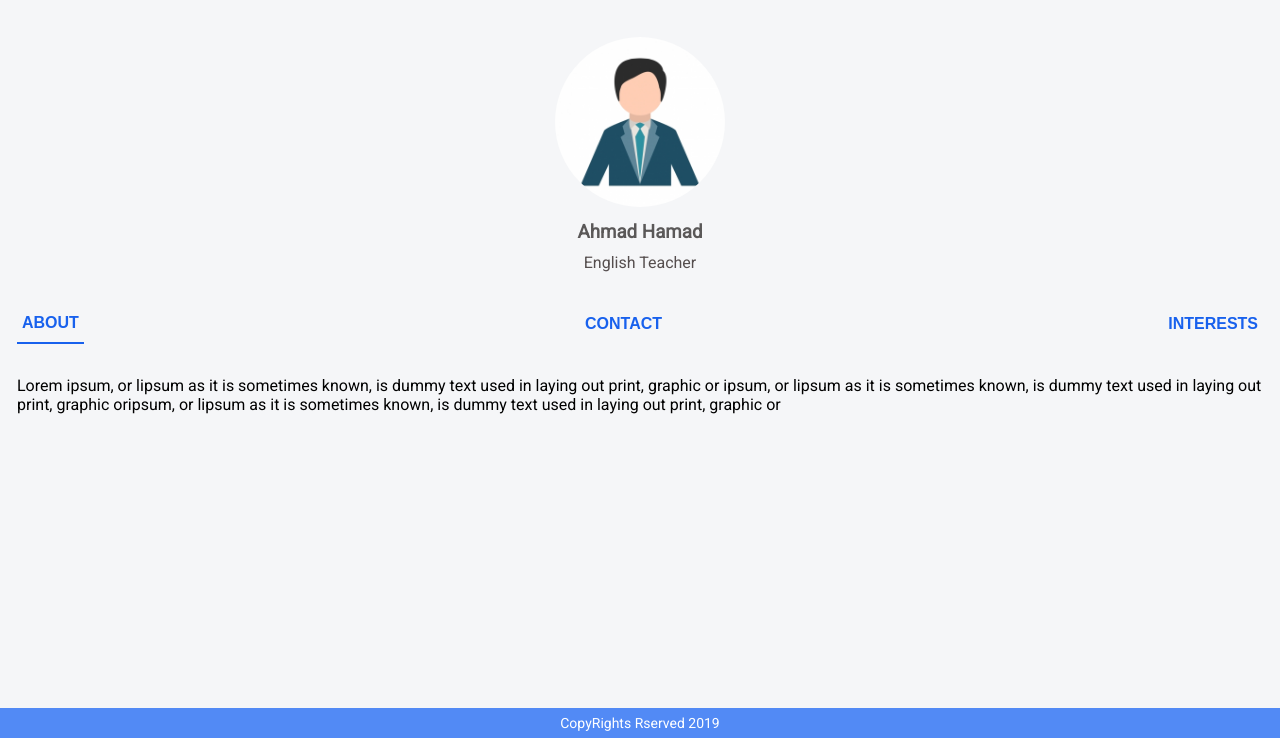
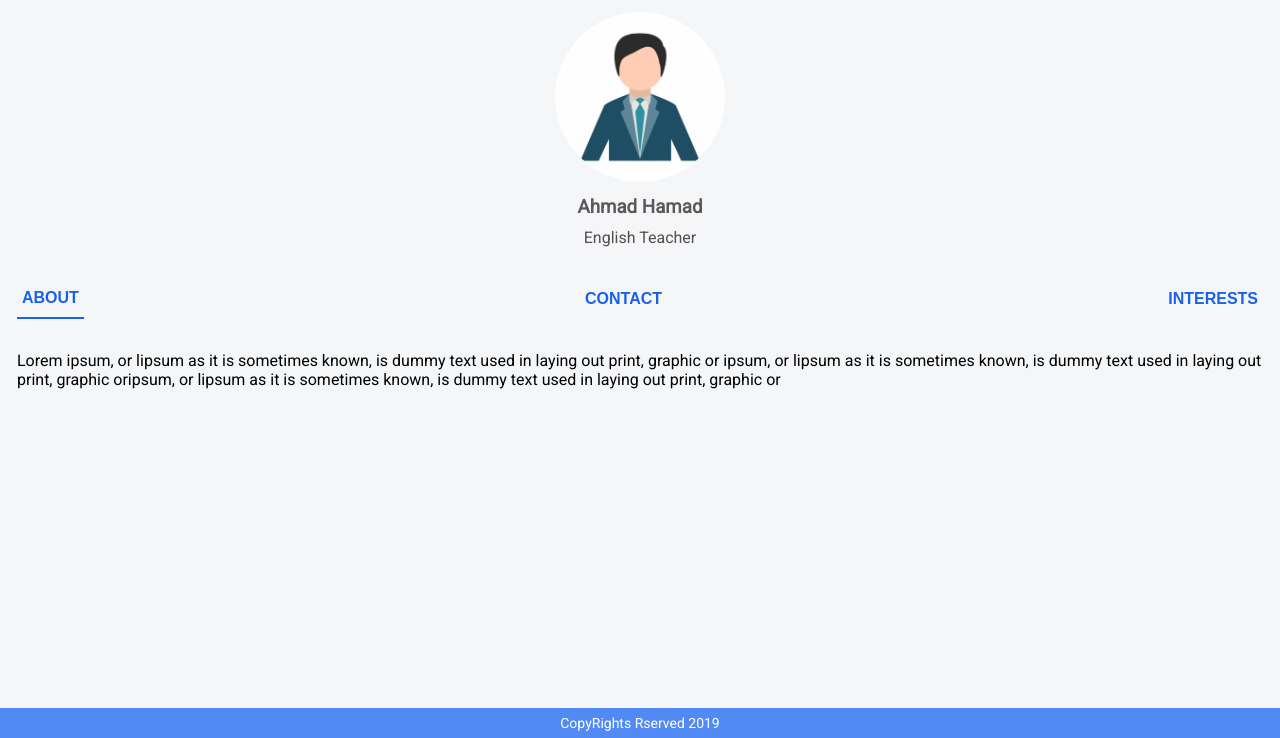
Before and after one commit to ranasobeid95/Parent-assistent, a React app in the folder client/: page /profile/teacher/1 in a window 1280 px wide. Shown: the part 62-800 px from the top of the page. Built offline with nearby package versions, Linux system fonts and the light colour scheme; a web font is replaced by a local one.

Commit message:
edits on teacher profile

```diff
--- a/client/src/components/pages/TeacherProfile/index.css
+++ b/client/src/components/pages/TeacherProfile/index.css
@@ -1,6 +1,6 @@
 .teach-profile {
   text-align: center;
-  padding: 40px 2px;
+  padding: 15px 2px 30px 2px;
 }
 
 .img-teacher {
```
